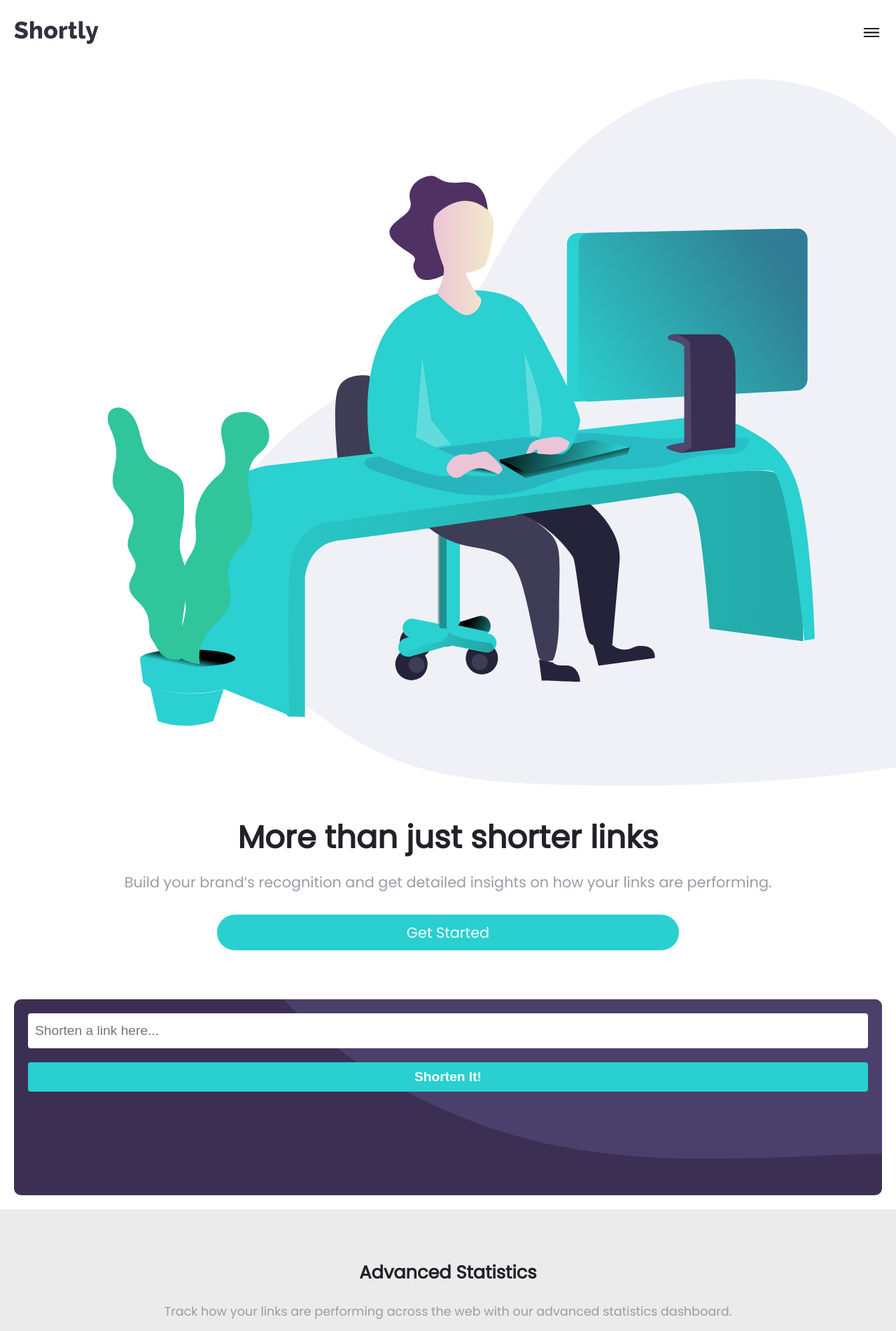
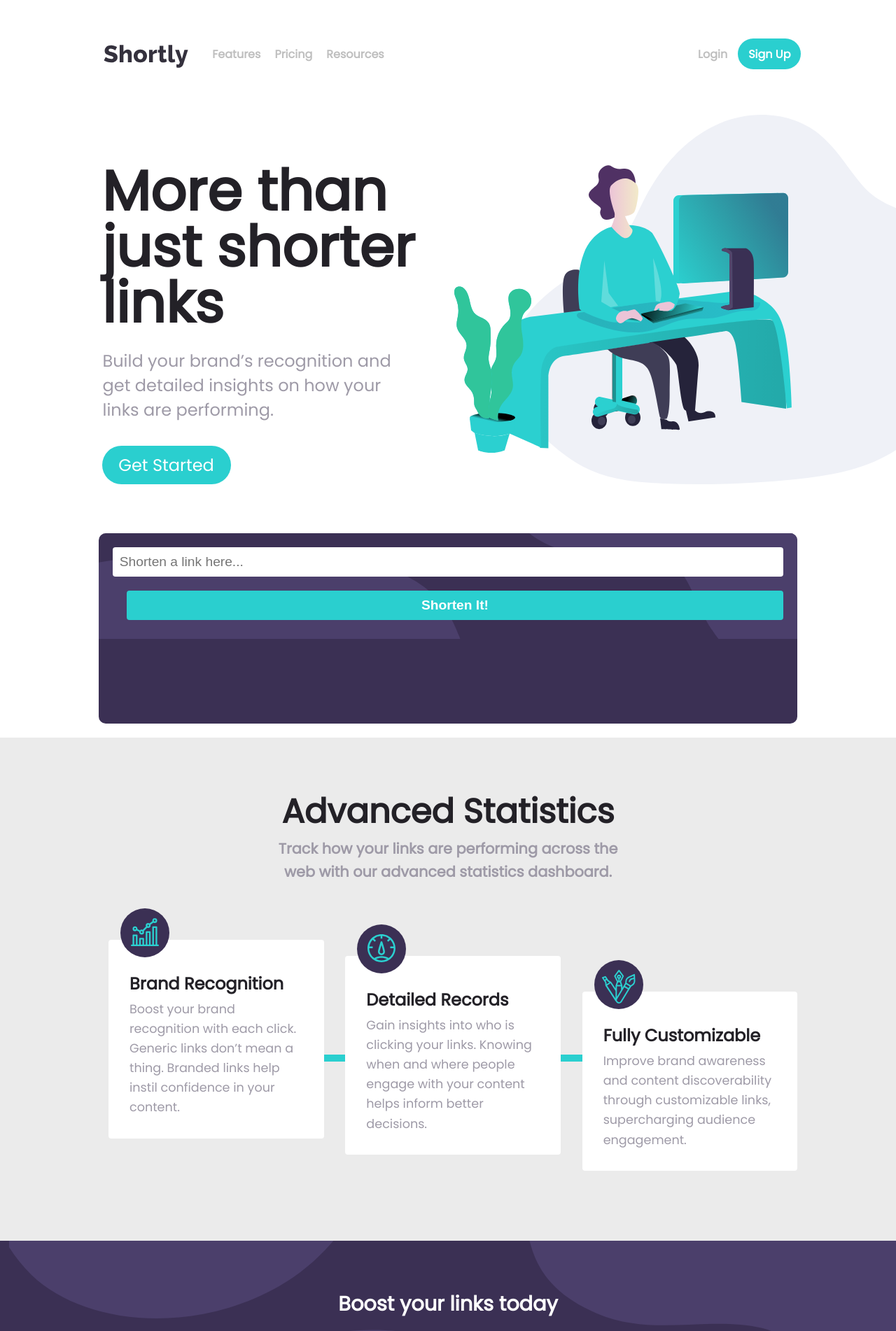
Before and after one commit to riteessshh/url-shrten-webapp, a React (Create React App) app: page / in a window 1280 px wide. Shown: the top 1902 px of the page at 70% size. Built offline with nearby package versions, Linux system fonts and the light colour scheme.

Commit message:
desktop design complete

```diff
--- a/public/index.html
+++ b/public/index.html
@@ -24,28 +24,34 @@
   </div>
   <div class="bar-show hide">
     <div class="nav-bar">
-      <div class="items item1">Features</div>
-      <div class="items item2">Pricing</div>
-      <div class="items item3">Resources</div>
+      <div class="box-1">
+        <div style="cursor: pointer;" class="items item1">Features</div>
+        <div style="cursor: pointer;" class="items item2">Pricing</div>
+        <div style="cursor: pointer;" class="items item3">Resources</div>
+      </div>
       <hr class="line">
-      <div class="items item4">Login</div>
-      <div class="items item5">Sign Up</div>
+      <div class="box-2">
+        <div style="cursor: pointer;" class="items item4">Login</div>
+        <div style="cursor: pointer;" class="items item5">Sign Up</div>
+      </div>
     </div>
   </div>
 
 
   <div class="hero">
     <img src="images/illustration-working.svg" alt="">
-    <h1>More than just shorter links</h1>
-    <p>Build your brand’s recognition and get detailed insights
-      on how your links are performing.</p>
+    <div class="hero-box">
+      <h1>More than just shorter links</h1>
+      <p>Build your brand’s recognition and get detailed insights
+        on how your links are performing.</p>
+      <p style="cursor: pointer;" class="hero-button">Get Started</p>
+    </div>
+  </div>
 
-    <p class="hero-button">Get Started</p>
-  </div>
-  <!-- <div class="background-color"></div> -->
   <div class="box">
     <div class="image-sec">
-      <img src="images/bg-shorten-mobile.svg" alt="">
+      <img class="mobile" src="images/bg-shorten-mobile.svg" alt="">
+      <img class="desktop" src="images/bg-shorten-desktop.svg" alt="">
     </div>
     <div id="root">
       <div class="form">
@@ -98,11 +104,12 @@
 
   <div class="bottom-hero">
     <div class="bg-img-area">
-      <img src="images/bg-boost-mobile.svg" alt="">
+      <img class="mobile" src="images/bg-boost-mobile.svg" alt="">
+      <img class="desktop" src="images/bg-boost-desktop.svg" alt="">
     </div>
     <div class="text">
       <h1>Boost your links today</h1>
-      <p>Get Started</p>
+      <p style="cursor: pointer;">Get Started</p>
     </div>
   </div>
 
@@ -113,38 +120,38 @@
     <div class="fitems category features">
       <h3>Features</h3>
 
-      <p>Link Shortening</p>
-      <p>Branded Links</p>
-      <p>Analytics</p>
+      <p style="cursor: pointer;">Link Shortening</p>
+      <p style="cursor: pointer;">Branded Links</p>
+      <p style="cursor: pointer;">Analytics</p>
     </div>
     <div class="fitems category resources">
       <h3>Resources</h3>
 
-      <p>Blog</p>
-      <p>Developers</p>
-      <p>Support</p>
+      <p style="cursor: pointer;">Blog</p>
+      <p style="cursor: pointer;">Developers</p>
+      <p style="cursor: pointer;">Support</p>
     </div>
     <div class="fitems category company">
       <h3>Company</h3>
 
-      <p>About</p>
-      <p>Our Team</p>
-      <p>Careers</p>
-      <p>Contact</p>
+      <p style="cursor: pointer;">About</p>
+      <p style="cursor: pointer;">Our Team</p>
+      <p style="cursor: pointer;">Careers</p>
+      <p style="cursor: pointer;">Contact</p>
     </div>
     <div class="fitems social">
 
       <div class="icons">
-        <img src="images/icon-facebook.svg" alt="">
+        <img style="cursor: pointer;" src="images/icon-facebook.svg" alt="">
       </div>
       <div class="icons">
-        <img src="images/icon-twitter.svg" alt="">
+        <img style="cursor: pointer;" src="images/icon-twitter.svg" alt="">
       </div>
       <div class="icons">
-        <img src="images/icon-pinterest.svg" alt="">
+        <img style="cursor: pointer;" src="images/icon-pinterest.svg" alt="">
       </div>
       <div class="icons">
-        <img src="images/icon-instagram.svg" alt="">
+        <img style="cursor: pointer;" src="images/icon-instagram.svg" alt="">
       </div>
     </div>
 
--- a/public/styles.css
+++ b/public/styles.css
@@ -1,6 +1,14 @@
 body {
   font-family: "Poppins", sans-serif;
   margin: 0;
+}
+
+.mobile {
+  display: block;
+}
+
+.desktop {
+  display: none;
 }
 
 .heading {
@@ -18,6 +26,7 @@ body {
 }
 
 .nav-bar {
+  text-align: center;
   display: flex;
   flex-direction: column;
   align-items: center;
@@ -32,8 +41,12 @@ body {
 }
 
 .items {
-  padding: 20px;
+  padding: 15px;
   font-weight: bold;
+}
+
+.box-1 .items {
+  padding: 10px;
 }
 
 .item5 {
@@ -263,4 +276,198 @@ body {
   justify-content: space-around;
 }
 
+@media (min-width: 1000px) {
+  .mobile {
+    display: none;
+  }
+
+  .desktop {
+    display: block;
+  }
+
+  .heading {
+    display: inline-block;
+    position: relative;
+    top: 14px;
+    margin-left: 10%;
+    margin-top: 20px;
+  }
+
+  .menu {
+    display: none;
+  }
+
+  .hide {
+    display: block;
+  }
+
+  .bar-show {
+    display: inline-block;
+    width: 70%;
+  }
+
+  .nav-bar {
+    background: white;
+    color: #bfbfbf;
+    flex-direction: row;
+    flex-wrap: wrap;
+    justify-content: space-between;
+    margin: 0;
+    width: 95%;
+    align-items: baseline;
+  }
+
+  .box-1, .box-2 {
+    display: flex;
+    align-items: baseline;
+  }
+
+  .item5 {
+    color: white;
+    align-content: flex-end;
+    flex-basis: 150px;
+    height: 14px;
+  }
+
+  hr.line {
+    display: none;
+  }
+
+  .hero {
+    display: flex;
+  }
+  .hero img {
+    width: auto;
+    order: 9;
+    left: 8%;
+  }
+  .hero h1 {
+    font-size: 5rem;
+  }
+  .hero p {
+    font-size: 1.5rem;
+    width: 80%;
+    margin-left: 6px;
+  }
+  .hero .hero-button {
+    width: 30%;
+    text-align: center;
+    margin: auto auto auto 15px;
+  }
+
+  .hero-box {
+    position: relative;
+    left: 10.2%;
+    text-align: left;
+  }
+
+  .box {
+    margin: 20px auto;
+    width: 78%;
+  }
+  .box img {
+    left: auto;
+    bottom: auto;
+  }
+
+  .form {
+    flex-direction: row;
+    padding: 40px;
+  }
+
+  .inputarea {
+    height: 40px;
+    flex: 3;
+  }
+
+  .submitbutton {
+    flex: 1;
+    margin-top: 0;
+    margin-left: 20px;
+  }
+
+  .specs {
+    padding-bottom: 100px;
+  }
+  .specs h2 {
+    font-size: 3rem;
+    margin-bottom: 0;
+    margin-top: 20px;
+  }
+  .specs p {
+    font-size: 1.3rem;
+    margin: auto;
+    position: relative;
+    width: 40%;
+    font-weight: bold;
+  }
+
+  .vertical-line {
+    height: 10px;
+    width: 60%;
+    top: 63%;
+    left: 15%;
+  }
+
+  .stats {
+    display: flex;
+    justify-content: space-around;
+    height: 400px;
+    margin: auto 110px auto 155px;
+  }
+
+  .block {
+    display: block;
+    height: auto;
+    flex-basis: 400px;
+  }
+  .block h2 {
+    font-size: 1.5rem;
+    padding: 5px 20px 5px;
+  }
+  .block p {
+    padding: 0 20px 10px;
+    line-height: 1.6;
+    font-size: 1.1rem;
+    width: auto;
+    font-weight: normal;
+  }
+
+  .block1 {
+    align-self: flex-start;
+  }
+
+  .block2 {
+    align-self: center;
+  }
+
+  .block3 {
+    align-self: flex-end;
+  }
+
+  .icon {
+    left: 5%;
+    top: 25px;
+  }
+
+  .innerblock {
+    padding: 20px 10px 20px;
+    text-align: left;
+  }
+
+  .bottom-hero .text p {
+    width: 12%;
+    font-weight: bold;
+    font-size: 1.3rem;
+  }
+
+  .footer {
+    flex-direction: row;
+    flex-wrap: wrap;
+    justify-content: space-around;
+    align-items: baseline;
+    padding: 20px 100px;
+  }
+}
+
 /*# sourceMappingURL=styles.css.map */
--- a/public/styles.sass
+++ b/public/styles.sass
@@ -1,6 +1,11 @@
 body
   font-family: 'Poppins', sans-serif
   margin: 0
+
+.mobile
+  display: block
+.desktop
+  display: none
 
 .heading
   display: flex
@@ -14,6 +19,7 @@ body
   display: none
 
 .nav-bar
+  text-align: center
   display: flex
   flex-direction: column
   align-items: center
@@ -27,8 +33,11 @@ body
   padding-bottom: 15px
 
 .items
-  padding: 20px
+  padding: 15px
   font-weight: bold
+.box-1
+  .items
+    padding: 10px
 
 .item5
   background: hsl(180, 66%, 49%)
@@ -215,3 +224,149 @@ body
   width: 200px
   display: flex
   justify-content: space-around
+
+@media (min-width: 1000px)
+
+  .mobile
+    display: none
+  .desktop
+    display: block
+
+  .heading
+    display: inline-block
+    position: relative
+    top: 14px
+    margin-left: 10%
+    margin-top: 20px
+
+  .menu
+    display: none
+  .hide
+    display: block
+
+  .bar-show
+    display: inline-block
+    width: 70%
+
+  .nav-bar
+    background: white
+    color: hsl(0, 0%, 75%)
+    flex-direction: row
+    flex-wrap: wrap
+    justify-content: space-between
+    margin: 0
+    width: 95%
+    align-items: baseline
+  .box-1, .box-2
+    display: flex
+    align-items: baseline
+  .item5
+    color: white
+    align-content: flex-end
+    flex-basis: 150px
+    height: 14px
+  hr.line
+    display: none
+
+  .hero
+    display: flex
+    img
+      width: auto
+      order: 9
+      left: 8%
+    h1
+      font-size: 5rem
+    p
+      font-size: 1.5rem
+      width: 80%
+      margin-left: 6px
+    .hero-button
+      width: 30%
+      text-align: center
+      margin: auto auto auto 15px
+
+  .hero-box
+    position: relative
+    left: 10.2%
+    text-align: left
+
+  .box
+    margin: 20px auto
+    width: 78%
+    img
+      left: auto
+      bottom: auto
+
+  .form
+    flex-direction: row
+    padding: 40px
+  .inputarea
+    height: 40px
+    flex: 3
+  .submitbutton
+    flex: 1
+    margin-top: 0
+    margin-left: 20px
+
+  .specs
+    padding-bottom: 100px
+    h2
+      font-size: 3rem
+      margin-bottom: 0
+      margin-top: 20px
+    p
+      font-size: 1.3rem
+      margin: auto
+      position: relative
+      width: 40%
+      font-weight: bold
+
+  .vertical-line
+    height: 10px
+    width: 60%
+    top: 63%
+    left: 15%
+  .stats
+    display: flex
+    justify-content: space-around
+    height: 400px
+    margin: auto 110px auto 155px
+  .block
+    display: block
+    height: auto
+    flex-basis: 400px
+    h2
+      font-size: 1.5rem
+      padding: 5px 20px 5px
+    p
+      padding: 0 20px 10px
+      line-height: 1.6
+      font-size: 1.1rem
+      width: auto
+      font-weight: normal
+  .block1
+    align-self: flex-start
+  .block2
+    align-self: center
+  .block3
+    align-self: flex-end
+  .icon
+    left: 5%
+    top: 25px
+  .innerblock
+    padding: 20px 10px 20px
+    text-align: left
+
+  .bottom-hero
+    .text
+      p
+        width: 12%
+        font-weight: bold
+        font-size: 1.3rem
+
+  .footer
+    flex-direction: row
+    flex-wrap: wrap
+    justify-content: space-around
+    align-items: baseline
+    padding: 20px 100px
```
Also changed, not shown: 1 other file (tests, documents, lock files or other folders).
